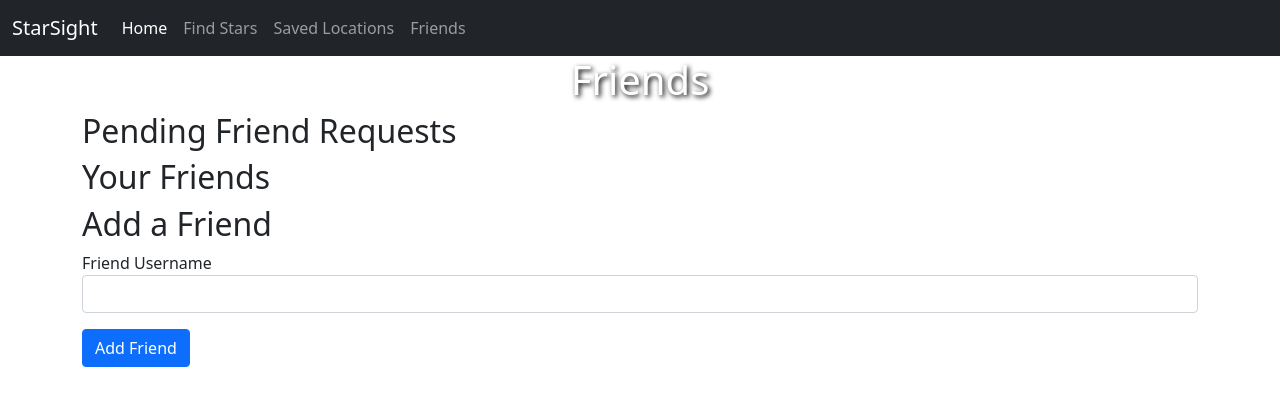
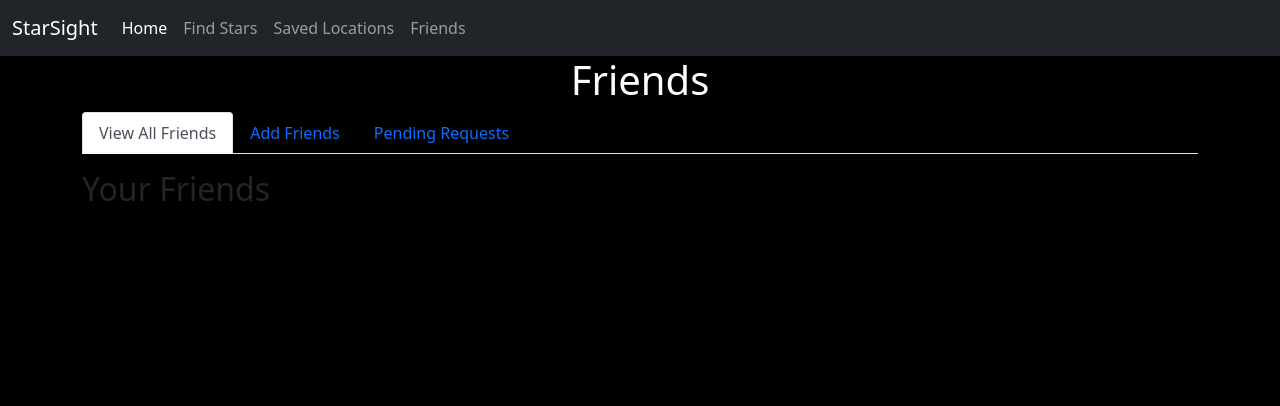
Before and after one commit to ademar-gamero/StarSight-Project, a Flask app: page /friends in a window 1280 px wide. Shown: the top 406 px of the page. Run offline with Flask 3, Linux system fonts and the light colour scheme; the visitor is signed in with stand-in values (Sample User, id 1); data comes from the database, SQL or seed files in the repository; data that the repository does not hold is empty; some libraries are stand-ins or nearby versions.

Commit message:
Added tabbed navigation

```diff
--- a/templates/friends.html
+++ b/templates/friends.html
@@ -2,9 +2,67 @@
 
 {% block content %}
 <h1>Friends</h1>
+<body style="background-color: black">
+</body>
+<!-- Display Flash Messages -->
+{% with messages = get_flashed_messages(with_categories=true) %}
+    {% if messages %}
+        <div class="container mt-4">
+            {% for category, message in messages %}
+                <div class="alert alert-{{ category }} alert-dismissible fade show" role="alert">
+                    {{ message }}
+                    <button type="button" class="btn-close" data-bs-dismiss="alert" aria-label="Close"></button>
+                </div>
+            {% endfor %}
+        </div>
+    {% endif %}
+{% endwith %}
 
-<!-- Section to Display Pending Friend Requests -->
-<section id="pending-requests">
+<!-- Tabs Navigation -->
+<ul class="nav nav-tabs" id="myTab" role="tablist">
+    <li class="nav-item" role="presentation">
+        <a class="nav-link active" id="view-friends-tab" data-bs-toggle="tab" href="#view-friends" role="tab" aria-controls="view-friends" aria-selected="true">View All Friends</a>
+    </li>
+    <li class="nav-item" role="presentation">
+        <a class="nav-link" id="add-friends-tab" data-bs-toggle="tab" href="#add-friends" role="tab" aria-controls="add-friends" aria-selected="false">Add Friends</a>
+    </li>
+    <li class="nav-item" role="presentation">
+        <a class="nav-link" id="pending-requests-tab" data-bs-toggle="tab" href="#pending-requests" role="tab" aria-controls="pending-requests" aria-selected="false">Pending Requests</a>
+    </li>
+</ul>
+
+<div class="tab-content" id="myTabContent">
+    <!-- View All Friends Tab -->
+    <div class="tab-pane fade show active" id="view-friends" role="tabpanel" aria-labelledby="view-friends-tab">
+        <section id="friends-list" class="mt-3">
+            <h2>Your Friends</h2>
+            <ul class="list-group">
+                {% for user in friends %}
+                    <li class="list-group-item">Username: {{ user.username }}</li>
+                {% endfor %}
+            </ul>
+        </section>
+    </div>
+
+    <!-- Add Friends Tab -->
+    <div class="tab-pane fade" id="add-friends" role="tabpanel" aria-labelledby="add-friends-tab">
+        <section id="add-friend" class="mt-3">
+            <h2>Add a Friend</h2>
+            <form method="POST" action="{{ url_for('friends') }}">
+                {{ form.hidden_tag() }}
+                <div class="mb-3">
+                    {{ form.friend_username.label }} {{ form.friend_username(class="form-control") }}
+                </div>
+                <div class="mb-3">
+                    {{ form.submit(class="btn btn-primary") }}
+                </div>
+            </form>
+        </section>
+    </div>
+
+    <!-- Pending Requests Tab -->
+    <div class="tab-pane fade" id="pending-requests" role="tabpanel" aria-labelledby="pending-requests-tab">
+        <section id="pending-requests" class="mt-3">
             <h2>Pending Friend Requests</h2>
             <ul class="list-group">
                 {% for user, request in pending_user_requests %}
@@ -18,29 +76,7 @@
                 {% endfor %}
             </ul>
         </section>
-
-<!-- Section to Display Current Friends -->
-<section id="friends-list">
-    <h2>Your Friends</h2>
-    <ul class="list-group">
-        {% for user in friends %}
-            <li class="list-group-item">Username: {{ user.username }}</li>
-        {% endfor %}
-    </ul>
-</section>
-
-<!-- Section to Add a Friend -->
-<section id="add-friend">
-    <h2>Add a Friend</h2>
-    <form method="POST" action="{{ url_for('friends') }}">
-        {{ form.hidden_tag() }}
-        <div class="mb-3">
-            {{ form.friend_username.label }} {{ form.friend_username(class="form-control") }}
     </div>
-        <div class="mb-3">
-            {{ form.submit(class="btn btn-primary") }}
 </div>
-    </form>
-</section>
 
 {% endblock %}
```
Lines whose indentation alone changed are shown as unchanged.
